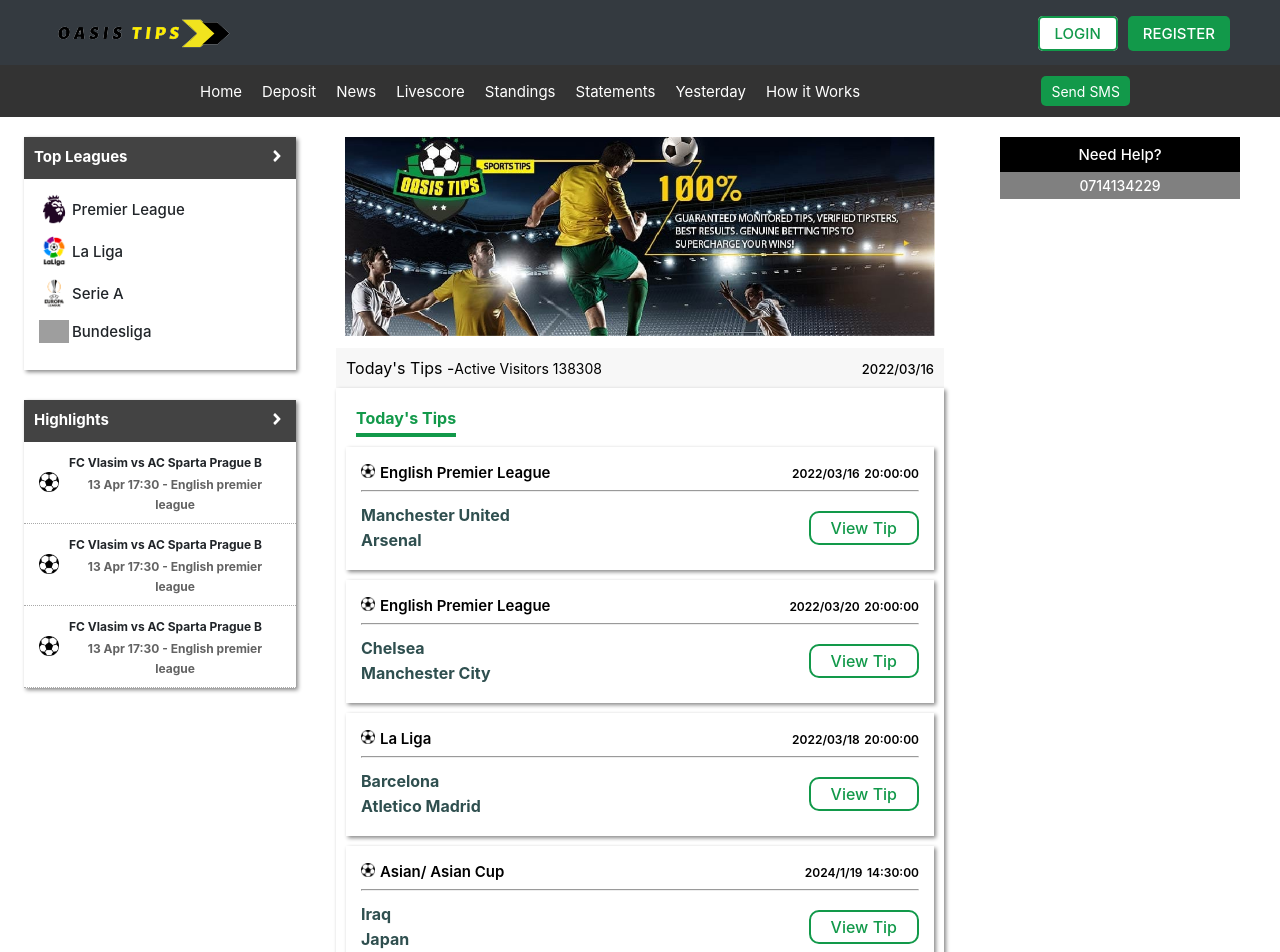
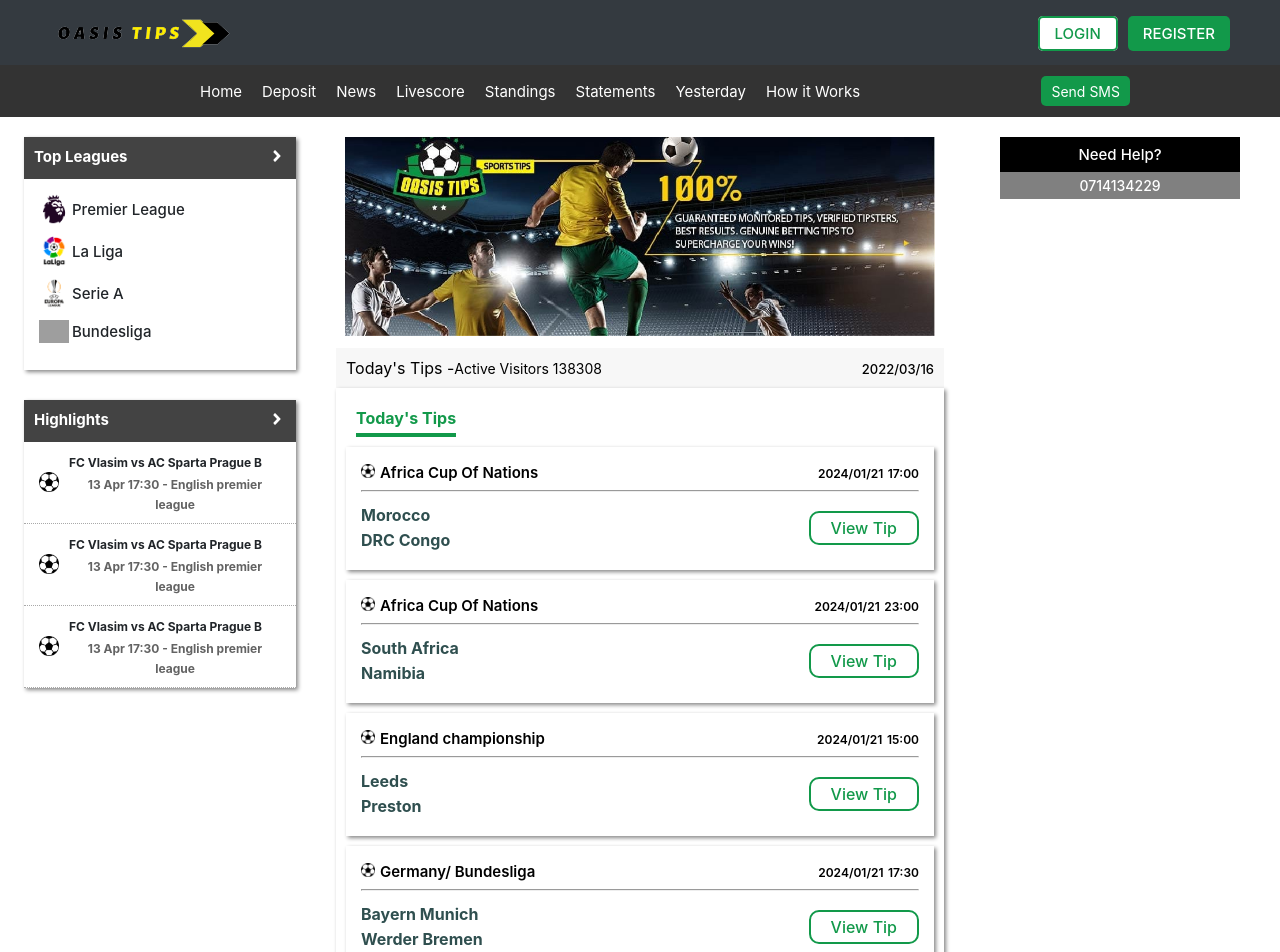
Before and after one commit to samuelkaranja/Games, a React (Create React App) app: page / in a window 1280 px wide. Shown: the top 952 px of the page. Built offline with nearby package versions, Linux system fonts and the light colour scheme; grey boxes are pictures that could not be loaded.

Commit message:
Made changes to the Tips component

```diff
--- a/src/App.js
+++ b/src/App.js
@@ -11,7 +11,7 @@
         <Navbar />
         <Routes>
           <Route exact path="/" element={<Home />} />
-          <Route path="/results" element={<Results />} />
+          <Route path="/results/:id" element={<Results />} />
           <Route path="/deposit" element={<Deposit />} />
           <Route path="/news" element={<News />} />
           <Route path="/article/:id" element={<Article />} />
--- /dev/null
+++ b/src/assets/data/Games.js
@@ -0,0 +1,42 @@
+export const Games = [
+  {
+    id: 1,
+    team1: "Morocco",
+    team2: "DRC Congo",
+    league: "Africa Cup Of Nations",
+    date: "2024/01/21",
+    time: "17:00",
+    win: "Home",
+    odds: "1.80",
+  },
+  {
+    id: 2,
+    team1: "South Africa",
+    team2: "Namibia",
+    league: "Africa Cup Of Nations",
+    date: "2024/01/21",
+    time: "23:00",
+    win: "Away",
+    odds: "1.60",
+  },
+  {
+    id: 3,
+    team1: "Leeds",
+    team2: "Preston",
+    league: "England championship",
+    date: "2024/01/21",
+    time: "15:00",
+    win: "Home",
+    odds: "2",
+  },
+  {
+    id: 4,
+    team1: "Bayern Munich",
+    team2: "Werder Bremen",
+    league: "Germany/ Bundesliga",
+    date: "2024/01/21",
+    time: "17:30",
+    win: "Away",
+    odds: "2.6",
+  },
+];
--- a/src/components/HomePage/Tips.jsx
+++ b/src/components/HomePage/Tips.jsx
@@ -3,7 +3,8 @@
 import Ball from "../../assets/images/football.png";
 import { Link } from "react-router-dom";
 
-const Tips = ({ league, date, time, team1, team2 }) => {
+const Tips = ({ game }) => {
+  const { id, team1, team2, league, date, time } = game;
   return (
     <div className="tips">
       <div className="head">
@@ -24,7 +25,7 @@
           <span>{team2}</span>
         </div>
         <div className="btn">
-          <Link to="/results">View Tip</Link>
+          <Link to={`/results/${id}`}>View Tip</Link>
         </div>
       </div>
     </div>
--- a/src/components/TipInfo/TipInfo.jsx
+++ b/src/components/TipInfo/TipInfo.jsx
@@ -1,8 +1,17 @@
 import "./TipInfo.css";
 import Ball from "../../assets/images/football.png";
-import { Link } from "react-router-dom";
+import { Link, useParams } from "react-router-dom";
+import { Games } from "../../assets/data/Games";
 
 const TipInfo = () => {
+  const { id } = useParams();
+
+  const tip = Games.find((game) => game.id === parseInt(id));
+
+  if (!tip) {
+    return <div>Tip not found</div>;
+  }
+
   return (
     <div className="tipinfo">
       <div className="hd">
@@ -11,15 +20,15 @@
       <div className="info">
         <div className="l">
           <img src={Ball} alt="" />
-          <span>English Premier League</span>
+          <span>{tip.league}</span>
         </div>
         <div className="t">
-          <span>Manchester United</span>
-          <span>1.80</span>
-          <span>Arsenal</span>
+          <span>{tip.team1}</span>
+          <span>{tip.odds}</span>
+          <span>{tip.team2}</span>
         </div>
         <div className="w">
-          <span>Home Win</span>
+          <span>{tip.win} Win</span>
         </div>
       </div>
     </div>
--- a/src/pages/Home/Home.jsx
+++ b/src/pages/Home/Home.jsx
@@ -3,6 +3,7 @@
 import Banner from "../../assets/images/banner.jpeg";
 import Visitors from "../../components/HomePage/Visitors";
 import { HomeLayout, Tips, ToggleText } from "../../components";
+import { Games } from "../../assets/data/Games";
 
 const Home = () => {
   const Content = (
@@ -17,34 +18,10 @@
           <span></span>
         </div>
         <div>
-          <Tips
-            league="English Premier League"
-            date="2022/03/16"
-            time="20:00:00"
-            team1="Manchester United"
-            team2="Arsenal"
-          />
-          <Tips
-            league="English Premier League"
-            date="2022/03/20"
-            time="20:00:00"
-            team1="Chelsea"
-            team2="Manchester City"
-          />
-          <Tips
-            league="La Liga"
-            date="2022/03/18"
-            time="20:00:00"
-            team1="Barcelona"
-            team2="Atletico Madrid"
-          />
-          <Tips
-            league="Asian/ Asian Cup"
-            date="2024/1/19"
-            time="14:30:00"
-            team1="Iraq"
-            team2="Japan"
-          />
+          {Games.map((game) => {
+            return <Tips key={game.id} game={game} />;
+          })}
+
           <ToggleText />
         </div>
       </div>
```
